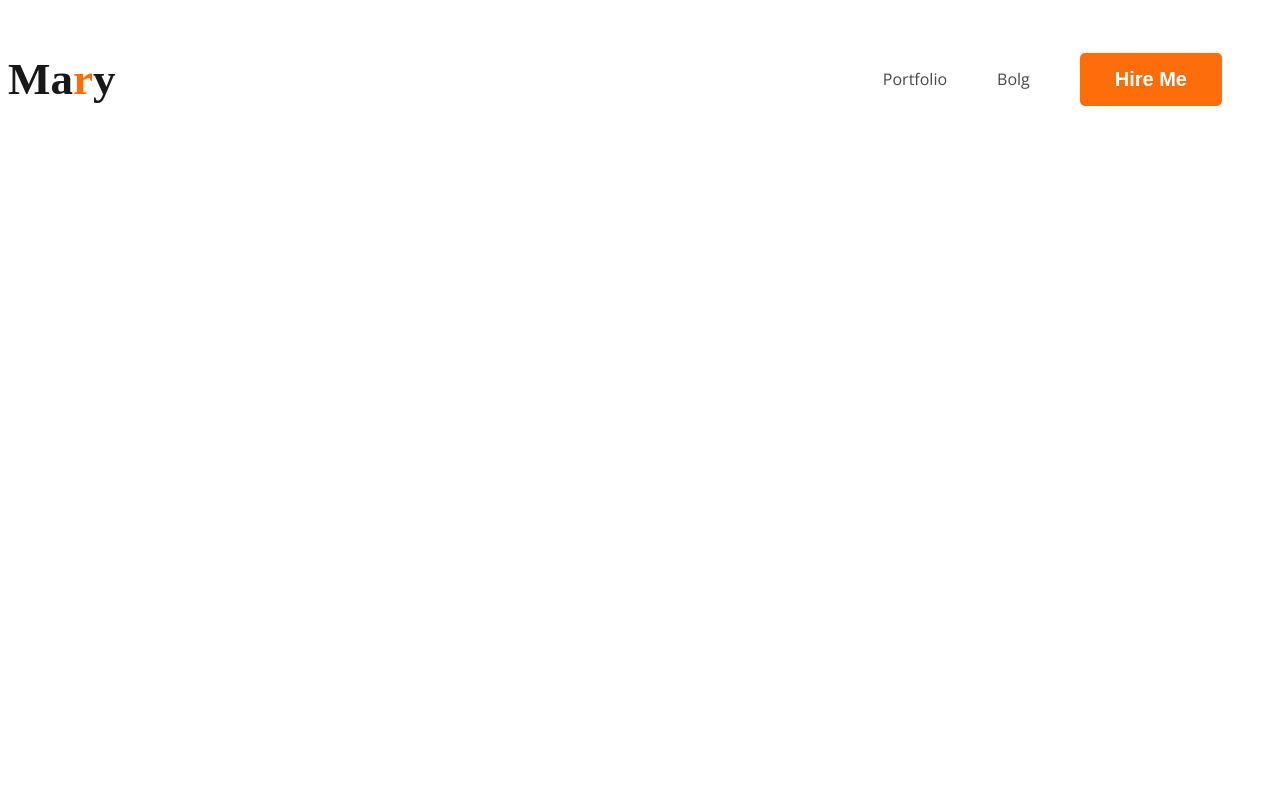
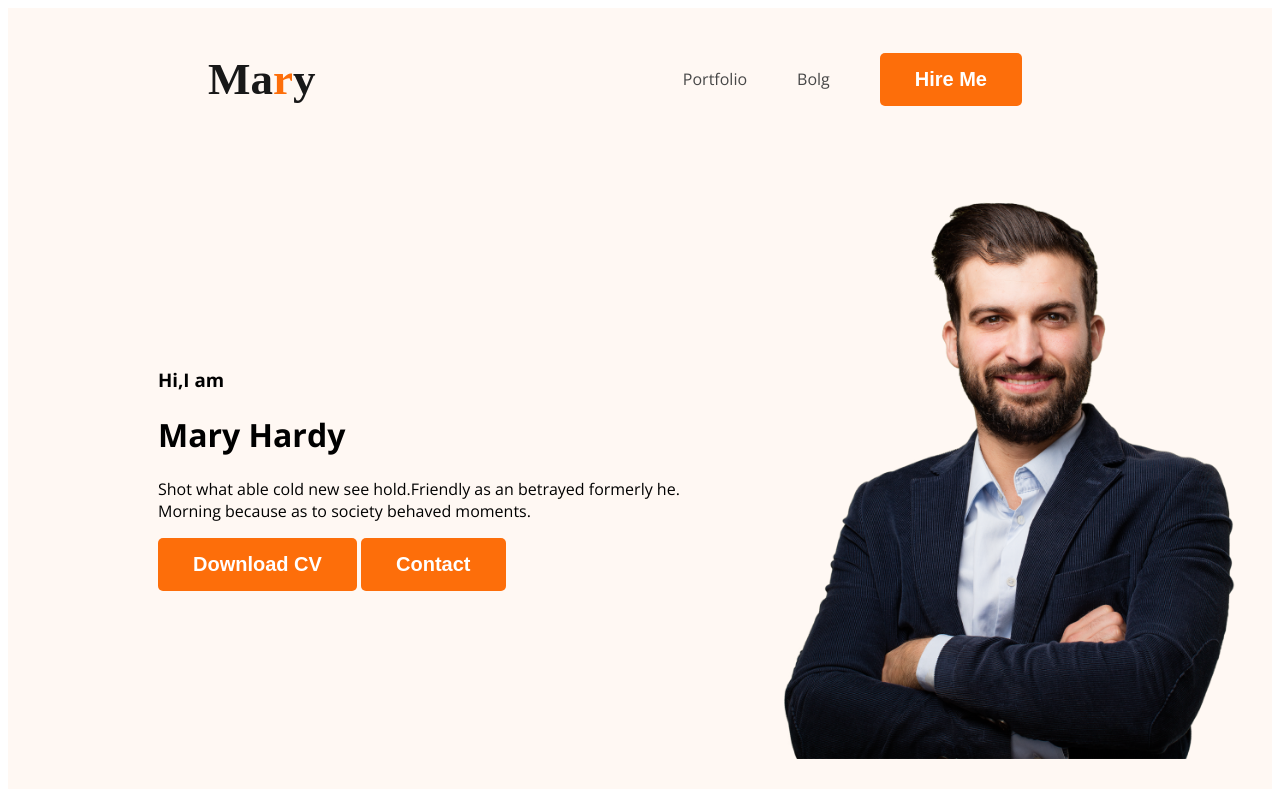
Before and after one commit to depressedKarimul/web-developer-portfolio, a plain HTML site: page index.html in a window 1280 px wide. Drawn offline with nearby package versions, Linux system fonts and the light colour scheme; a web font is replaced by a local one.

Commit message:
banner content added

```diff
--- a/index.html
+++ b/index.html
@@ -11,7 +11,7 @@
   <link rel="stylesheet" href="styles/portfolio.css">
 </head>
 <body>
-  <header>
+  <header class="header">
     <nav>
       <h3 class="nav-title">Ma<span class="text-primary">r</span>y</h3>
       <ul>
@@ -21,6 +21,19 @@
       </ul>
     </nav>
 
+    <div class="banner">
+      <div class="banner-content">
+        <h3 class="banner-greeting">Hi,I am</h3>
+        <h1 class="banner-title">Mary Hardy</h1>
+       <p>
+        Shot what able cold new see hold.Friendly as an betrayed formerly he. Morning because as to society behaved moments.
+       </p>
+       <button class="btn-primary">Download CV</button>
+       <button class="btn-primary">Contact</button>
+      </div>
+      <img class="profle-pic" src="images/hardy.png" alt="">
+
+    </div>
   </header>
 
   <main>
--- a/styles/portfolio.css
+++ b/styles/portfolio.css
@@ -21,6 +21,7 @@ body
 nav {
   display: flex;
   justify-content: space-between;
+  margin: 0 200px;
 
 }
 
@@ -47,3 +48,17 @@ nav a {
   text-decoration: none;
   color: #474747;
 }
+
+/* header related styles */
+.header{
+  background-color: #FFF8F3;
+}
+
+.banner{
+  padding: 30px 30px 30px 150px;
+  display: flex;
+  align-items: center;
+}
+.banner .profle-pic{
+  width: 500px;
+}
```
